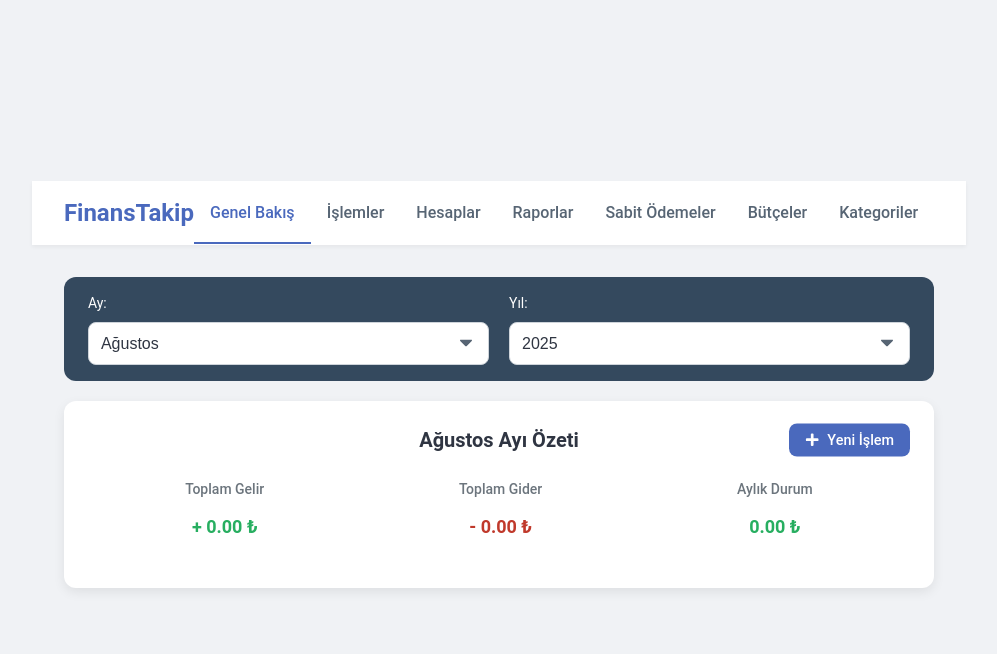
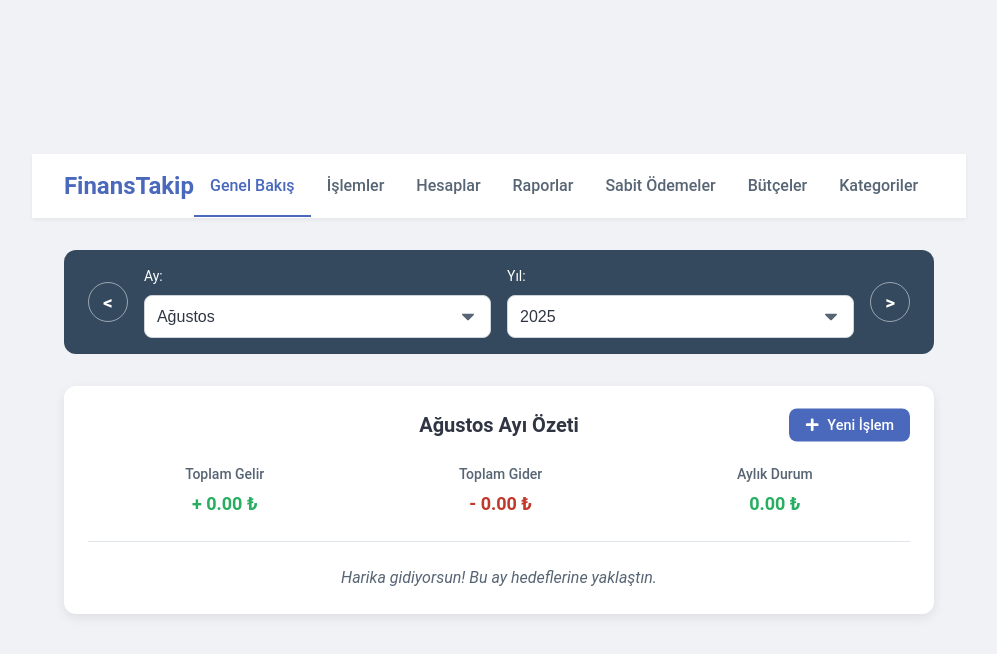
Before and after one commit to uurk55/gelir-gider-uygulamasi, a React (Vite) app: page / in a window 1280 px wide. Shown: the top 654 px of the page, without its empty margins (141-1138 px from the left). Built offline with nearby package versions, Linux system fonts and the light colour scheme.

Commit message:
genel bakış sayfası son halini aldı

```diff
--- a/src/App.css
+++ b/src/App.css
@@ -979,12 +979,6 @@ body {
   flex-direction: column;
 }
 
-.ozet-baslik {
-  font-size: 0.9rem;
-  color: var(--secondary-text);
-  margin-bottom: 0.5rem;
-  font-weight: 500;
-}
 
 .ozet-tutar {
   font-size: 1.75rem;
@@ -1678,13 +1672,6 @@ body {
   margin: 1.5rem 0;
 }
 
-.ozet-baslik {
-  font-size: 0.9rem;
-  color: var(--secondary-text);
-  margin-bottom: 0.5rem; /* Başlık ve rakam arasına boşluk */
-  display: block; /* Span'ın tam genişlik kaplaması için */
-}
-
 .ozet-tutar {
   font-size: 1.75rem;
   font-weight: 700;
@@ -1748,14 +1735,6 @@ body {
   padding: 1rem 1.5rem;
 }
 
-/* 2. Aylık Özet Kartı Metinlerini Kalınlaştırma */
-.ozet-tutar {
-  font-weight: 700; /* Zaten kalındı, teyit edelim */
-}
-.ozet-baslik {
-  font-weight: 500; /* Başlıkları biraz daha belirgin yapalım */
-  color: var(--secondary-text);
-}
 
 /* 3. Hesap Durumları Başlığını Belirginleştirme */
 .hesap-durumlari-listesi h3 {
@@ -1986,3 +1965,104 @@ body {
         font-size: 1.2rem;
     }
     }
+ /* ==========================================================================
+   GENEL BAKIŞ - SON STİL DÜZELTMELERİ (KESİN ÇÖZÜM)
+   ========================================================================== */
+
+/* 1. "Aylık Özet" Başlıklarını Kalınlaştırma (Daha Güçlü Seçici) */
+.aylik-ozet-kutusu .ozet-baslik {
+  font-weight: 500 !important; /* !important kuralı ezilmesini engeller */
+  color: var(--secondary-text) !important;
+}
+
+/* 2. "Aylık Gider Dağılımı" Kartını Beğenilen Tasarıma Döndürme */
+.hesap-gider-listesi {
+  display: flex;
+  flex-direction: column;
+  gap: 1.5rem;
+}
+
+.hesap-gider-satiri {
+  /* Bu ana konteyner için ek kural gerekmiyor */
+}
+
+.hesap-gider-ust {
+  display: flex;
+  justify-content: space-between;
+  align-items: center;
+  margin-bottom: 0.5rem; /* Üst ve alt satır arasına boşluk */
+}
+
+.hesap-gider-alt {
+  display: flex;
+  flex-direction: column; /* Yüzde metnini ve barı alt alta getirir */
+  align-items: flex-start; /* Bu ikiliyi sola hizalar */
+  gap: 0.5rem; /* Metin ve bar arasına boşluk */
+}
+
+/* Zaten var olan bu kuralların yerini teyit edelim */
+.hesap-gider-yuzdesi {
+  font-size: 0.8rem;
+  color: var(--secondary-text);
+  white-space: nowrap;
+}
+.hesap-progress-bar-konteyner {
+  width: 100%; /* Barın tam genişlikte olmasını sağlar */
+  height: 8px;
+  background-color: #e9ecef;
+  border-radius: 4px;
+}
+.hesap-progress-bar-dolgu {
+  height: 100%;
+  background-color: var(--danger-color);
+  border-radius: 4px;
+}
+/* ==========================================================================
+   AKILLI GELİŞTİRMELER İÇİN YENİ STİLLER
+   ========================================================================== */
+
+/* 1. Tarih Seçici Yön Butonları */
+.tarih-yon-btn {
+    background: none;
+    border: 1px solid rgba(255, 255, 255, 0.5);
+    color: white;
+    font-weight: bold;
+    font-size: 1.2rem;
+    width: 40px;
+    height: 40px;
+    border-radius: 50%;
+    padding: 0;
+    line-height: 40px;
+    text-align: center;
+}
+.tarih-yon-btn:hover {
+    background-color: rgba(255, 255, 255, 0.1);
+}
+
+/* 2. Aylık Durum Mesajı */
+.aylik-durum-mesaji {
+    text-align: center;
+    font-style: italic;
+    color: var(--secondary-text);
+    margin-top: 1.5rem;
+    padding-top: 1.5rem;
+    border-top: 1px solid var(--border-color);
+}
+
+/* 3. Bütçe Karşılaştırma Metni */
+.degisim-yuzdesi {
+    font-size: 0.8rem;
+    font-weight: 500;
+    text-align: right;
+    margin-top: 0.5rem;
+}
+.zaman-filtresi-kutusu {
+  display: flex;
+  gap: 1rem; /* Butonlar ve select kutuları arasına boşluk */
+  background-color: #34495e;
+  color: white;
+  padding: 1rem 1.5rem;
+  border-radius: var(--border-radius);
+  margin-bottom: 2rem;
+  align-items: center; /* <<< BU SATIR HER ŞEYİ DİKEYDE ORTALAYACAK */
+}
--- a/src/components/TarihSecici.jsx
+++ b/src/components/TarihSecici.jsx
@@ -1,8 +1,23 @@
+// src/components/TarihSecici.jsx
 import { useFinans } from '../context/FinansContext';
 
 function TarihSecici() {
   const { seciliAy, setSeciliAy, seciliYil, setSeciliYil, mevcutYillar } = useFinans();
 
+  const handleAyDegistir = (artis) => {
+     let yeniAy = seciliAy + artis;
+     let yeniYil = seciliYil;
+
+     if (yeniAy > 12) {
+         yeniAy = 1;
+         yeniYil++;
+     } else if (yeniAy < 1) {
+         yeniAy = 12;
+         yeniYil--;
+     }
+     setSeciliAy(yeniAy);
+     setSeciliYil(yeniYil);
+  };
   const aylar = [
     { value: 1, label: 'Ocak' },
     { value: 2, label: 'Şubat' },
@@ -20,6 +35,7 @@ function TarihSecici() {
 
   return (
     <div className="zaman-filtresi-kutusu">
+      <button onClick={() => handleAyDegistir(-1)} className="tarih-yon-btn">{"<"}</button>
       <div className="kontrol-grubu">
         <label>Ay:</label>
         <select value={seciliAy} onChange={(e) => setSeciliAy(parseInt(e.target.value))}>
@@ -36,6 +52,7 @@ function TarihSecici() {
           ))}
         </select>
       </div>
+       <button onClick={() => handleAyDegistir(1)} className="tarih-yon-btn">{">"}</button>
     </div>
   );
 }
--- a/src/pages/GenelBakis.jsx
+++ b/src/pages/GenelBakis.jsx
@@ -1,4 +1,4 @@
-// src/pages/GenelBakis.jsx (TÜM HATALARI DÜZELTİLMİŞ VE YENİLENMİŞ)
+// src/pages/GenelBakis.jsx (TAM VE DÜZELTİLMİŞ)
 import { useNavigate } from 'react-router-dom';
 import { Pie, Bar } from 'react-chartjs-2';
 import { useFinans } from '../context/FinansContext';
@@ -9,18 +9,13 @@ import { FaPlus } from 'react-icons/fa';
 function GenelBakis() {
     const navigate = useNavigate();
 
-    // DÜZELTİLMİŞ: Context'ten sadece ihtiyacımız olan güncel verileri çekiyoruz.
     const {
-        seciliYil, seciliAy,
-        toplamGelir, toplamGider, butceDurumlari,
-        grafikVerisi, gelirGrafikVerisi, kategoriOzeti, kategoriRenkleri,
-        filtrelenmisGiderler, filtrelenmisGelirler,
-        setBirlesikFiltreKategori, setBirlesikFiltreTip,
+        seciliYil, seciliAy, toplamGelir, toplamGider, butceDurumlari, grafikVerisi,
+        gelirGrafikVerisi, kategoriOzeti, kategoriRenkleri, filtrelenmisGiderler,
+        filtrelenmisGelirler, setBirlesikFiltreKategori, setBirlesikFiltreTip,
         aylikHesapGiderleri,
-        toplamBakiye // "Toplam Varlık" için bunu da ekledik
     } = useFinans();
 
-    // DÜZELTİLMİŞ: 'Veri yükleniyor' koşulu güncel değişkenleri kullanıyor.
     if (!butceDurumlari || !grafikVerisi || !kategoriOzeti || !kategoriRenkleri || !aylikHesapGiderleri) {
         return <div>Veriler yükleniyor...</div>;
     }
@@ -36,7 +31,7 @@ function GenelBakis() {
         navigate('/islemler');
     };
 
-    const gelirGrafikOptions = {
+const gelirGrafikOptions = {
         indexAxis: 'y',
         responsive: true,
         maintainAspectRatio: false,
@@ -66,14 +61,16 @@ function GenelBakis() {
         }
     };
 
+    // EKSİK OLAN PASTA GRAFİK OPSİYONLARI BURADA
     const pieChartOptions = {
-        responsive: true, maintainAspectRatio: false, onClick: handleGrafikTiklama,
+        responsive: true,
+        maintainAspectRatio: false,
+        onClick: handleGrafikTiklama,
         plugins: {
             legend: { display: false },
             tooltip: { enabled: true, backgroundColor: '#2f3542', titleColor: '#ffffff', bodyColor: '#ffffff', borderRadius: 8, padding: 10 }
         }
     };
-
     return (
         <>
             <TarihSecici />
@@ -89,6 +86,9 @@ function GenelBakis() {
                     <div className="ozet-kalem"><span className="ozet-baslik">Toplam Gelir</span><span className="ozet-tutar gelir-renk">+ {toplamGelir.toFixed(2)} ₺</span></div>
                     <div className="ozet-kalem"><span className="ozet-baslik">Toplam Gider</span><span className="ozet-tutar gider-renk">- {toplamGider.toFixed(2)} ₺</span></div>
                     <div className="ozet-kalem"><span className="ozet-baslik">Aylık Durum</span><span className={`ozet-tutar ${toplamGelir - toplamGider >= 0 ? 'gelir-renk' : 'gider-renk'}`}>{(toplamGelir - toplamGider).toFixed(2)} ₺</span></div>
+                </div>
+                <div className="aylik-durum-mesaji">
+                    {toplamGelir - toplamGider >= 0 ? "Harika gidiyorsun! Bu ay hedeflerine yaklaştın." : "Bu ay harcamalar geliri aştı. Önümüzdeki ay dikkatli olalım."}
                 </div>
             </div>
 
@@ -111,7 +111,6 @@ function GenelBakis() {
                         </div>
                     </div>
                 )}
-
                 {aylikHesapGiderleri.length > 0 && (
                     <div className="card">
                         <div className="card-header"><h2>Aylık Gider Dağılımı (Hesaba Göre)</h2></div>
@@ -124,14 +123,13 @@ function GenelBakis() {
                                     </div>
                                     <div className="hesap-gider-alt">
                                         <span className="hesap-gider-yuzdesi">Toplam giderin %{hesap.giderYuzdesi.toFixed(1)}'i</span>
-                                        <div className="hesap-progress-bar-konteyner"><div className="hesap-progress-bar-dolgu" style={{ width: `${hesap.giderYuzdesi}%` }}></div></div>
+                                        <div className="progress-bar-konteyner"><div className="hesap-progress-bar-dolgu" style={{ width: `${hesap.giderYuzdesi}%` }}></div></div>
                                     </div>
                                 </div>
                             ))}
                         </div>
                     </div>
                 )}
-
                 {filtrelenmisGelirler.length > 0 && (
                     <div className="card"><Bar options={gelirGrafikOptions} data={gelirGrafikVerisi} /></div>
                 )}
@@ -140,7 +138,27 @@ function GenelBakis() {
             {butceDurumlari.length > 0 && (
                 <div className="card">
                     <div className="card-header"><h2>Aylık Kategori Limitleri</h2></div>
-                    <div className="butce-listesi">{butceDurumlari.map(butce => (<div key={butce.kategori} className={`butce-kalemi ${butce.durum}`}><div className="butce-bilgi"><span className="butce-kategori">{butce.kategori}</span><span className="butce-yuzde">(%{butce.yuzdeRaw ? butce.yuzdeRaw.toFixed(0) : butce.yuzde.toFixed(0)})</span></div><div className="progress-bar-konteyner"><div className="progress-bar-dolgu" style={{ width: `${butce.yuzde}%` }}></div></div><div className="butce-detay-yeni"><span className="butce-rakamlar">{butce.harcanan.toFixed(2)} ₺ / {butce.limit.toFixed(2)} ₺</span>{butce.kalan < 0 ? (<span className="butce-durum gider-renk">{(-butce.kalan).toFixed(2)} ₺ aşıldı!</span>) : (<span className="butce-durum">{butce.kalan.toFixed(2)} ₺ kaldı</span>)}</div></div>))}</div>
+                    <div className="butce-listesi">
+                        {butceDurumlari.map(butce => (
+                            <div key={butce.kategori} className={`butce-kalemi ${butce.durum}`}>
+                                <div className="butce-bilgi">
+                                    <span className="butce-kategori">{butce.kategori}</span>
+                                    <span className="butce-yuzde">(%{butce.yuzdeRaw ? butce.yuzdeRaw.toFixed(0) : butce.yuzde.toFixed(0)})</span>
+                                </div>
+                                <div className="progress-bar-konteyner"><div className="progress-bar-dolgu" style={{ width: `${butce.yuzde}%` }}></div></div>
+                                <div className="butce-detay-yeni">
+                                    <span className="butce-rakamlar">{butce.harcanan.toFixed(2)} ₺ / {butce.limit.toFixed(2)} ₺</span>
+                                    <span>{butce.kalan < 0 ? <span className="butce-durum gider-renk">{(-butce.kalan).toFixed(2)} ₺ aşıldı!</span> : <span className="butce-durum">{butce.kalan.toFixed(2)} ₺ kaldı</span>}</span>
+                                </div>
+                                {butce.degisimYuzdesi !== 0 && (
+                                    <div className={`degisim-yuzdesi ${butce.degisimYuzdesi > 0 ? 'gider-renk' : 'gelir-renk'}`}>
+                                        Geçen aya göre %{butce.degisimYuzdesi.toFixed(0)}
+                                        {butce.degisimYuzdesi > 0 ? ' artış' : ' azalış'}
+                                    </div>
+                                )}
+                            </div>
+                        ))}
+                    </div>
                 </div>
             )}
         </>
```
Also changed, not shown: src/context/FinansContext.jsx (+40 -1 lines), src/pages/islemler/IslemlerPage.jsx (added).
